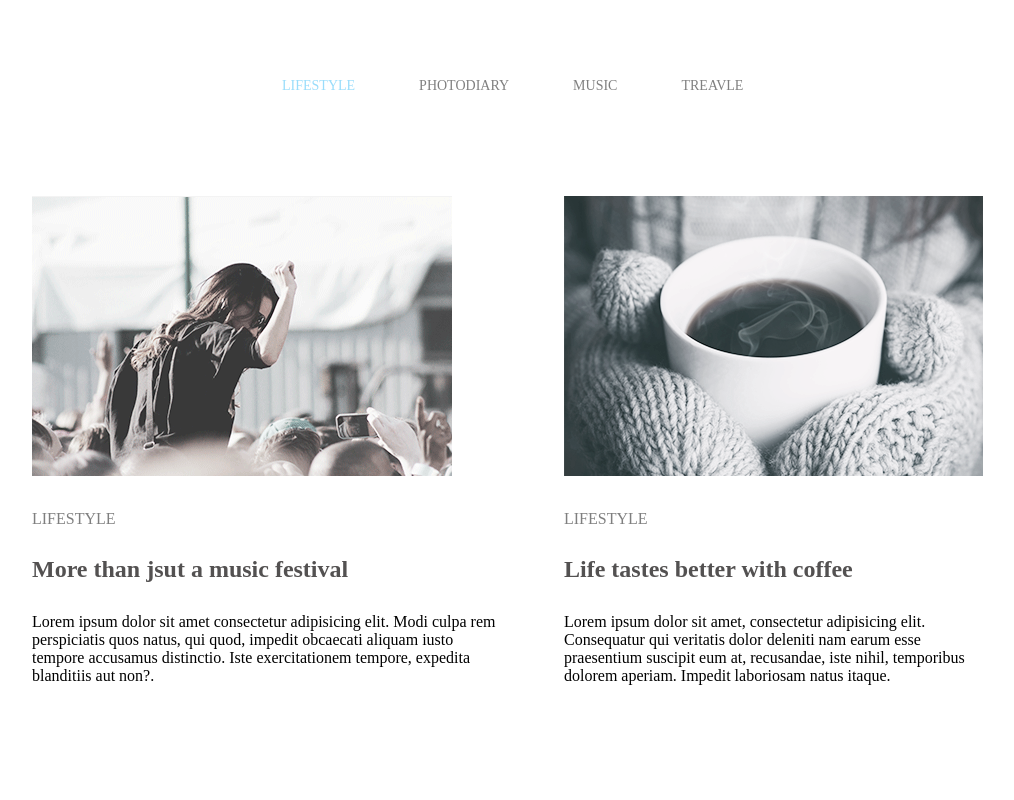
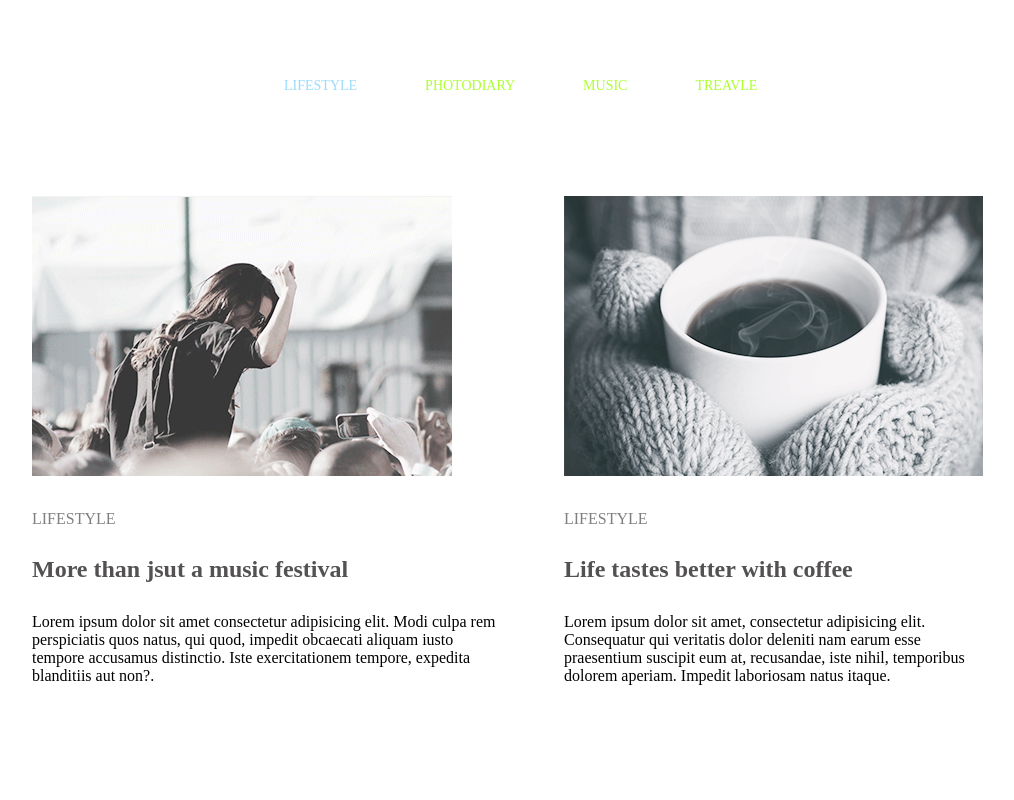
Before and after one commit to VladyslavYarovoi/goit-fe-course, a plain HTML site: page hm-03/index.html in a window 1280 px wide. Shown: the top 800 px of the page, without its empty margins (218-1232 px from the left). Drawn offline with Linux system fonts and the light colour scheme.

Commit message:
Update style.css

```diff
--- a/hm-03/css/style.css
+++ b/hm-03/css/style.css
@@ -34,15 +34,16 @@ body {
     color: grey;
 }
 
-/* a :link {
+a:link {
     padding: 2px;
     color: greenyellow;
-} */
-/* a :hover {
+}
+a:hover {
     background: rgb(230, 104, 104);
     color: rgb(43, 226, 58);
-} не пашет !Нужно понять почему! */
-
+}
+/* нужно убирать пробел
+ */
 .first a {
     color: #9addfb;
 }
```
